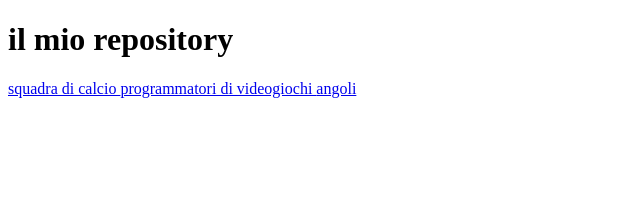
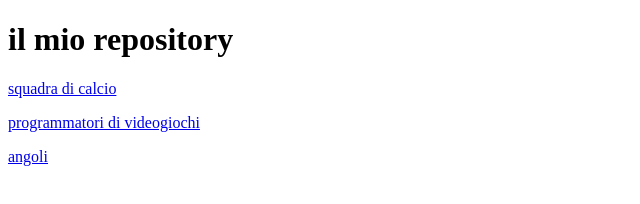
Before and after one commit to cicciopasticc/cicciopasticc.github.io, a plain HTML site: page index.html in a window 1280 px wide. Shown: the whole page, without its empty margins (0-640 px from the left). Drawn offline with Linux system fonts and the light colour scheme.

Commit message:
Update index.html

```diff
--- a/index.html
+++ b/index.html
@@ -7,9 +7,9 @@
  <body>
   <h1> il mio repository </h1>
 
- <a href="squadra di calcio.html"> squadra di calcio </a>
- <a href="programmatori di videogiochi.html"> programmatori di videogiochi </a>
- <a href="angoli.html"> angoli </a>
+  <p>  <a href="squadra di calcio.html"> squadra di calcio </a> </p>
+  <p>  <a href="programmatori di videogiochi.html"> programmatori di videogiochi </a> </p>
+  <p> <a href="angoli.html"> angoli </a> </p>
 
        </script>
      </body>
```
